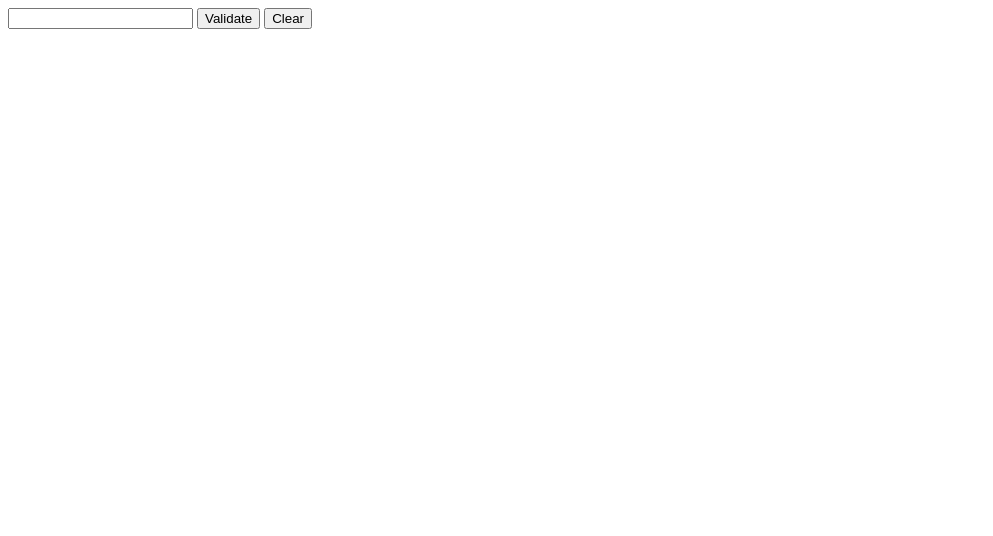
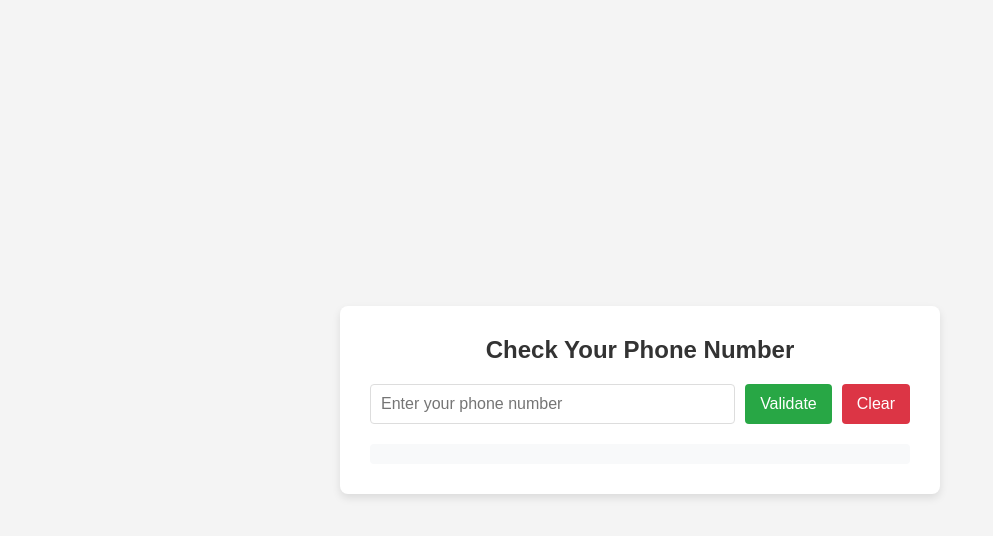
Before and after one commit to Ash-Taraghi/Telephone-Validator, a plain HTML site: page index.html in a window 1280 px wide. Shown: the whole page, without its empty margins (0-993 px from the left). Drawn offline with Linux system fonts and the light colour scheme.

Commit message:
finished vailidator

```diff
--- a/index.html
+++ b/index.html
@@ -5,13 +5,19 @@
     <meta charset="UTF-8">
     <meta name="viewport" content="width=device-width, initial-scale=1.0">
     <title>Telephone Validator</title>
+    <link rel="stylesheet" href="styles.css">
 </head>
 
 <body>
-    <input id="user-input">
-    <button id="check-btn">Validate</button>
-    <button id="clear-btn">Clear</button>
-    <div id="results-div"></div>
+    <div class="container">
+        <h2>Check Your Phone Number</h2>
+        <div class="input-group">
+            <input type="text" id="user-input" placeholder="Enter your phone number">
+            <button id="check-btn">Validate</button>
+            <button id="clear-btn">Clear</button>
+        </div>
+        <div id="results-div"></div>
+    </div>
     <script src="./script.js"></script>
 </body>
 
--- a/script.js
+++ b/script.js
@@ -1,12 +1,23 @@
 const checkBtn = document.getElementById("check-btn")
+const clearBtn = document.getElementById("clear-btn")
+const input = document.getElementById("user-input")
+const result = document.getElementById("results-div")
 
-function empty(){
-   if (checkBtn.value === ""){
+const regex = /^(1\s?)?(\(\d{3}\)|\d{3})[\s-]?\d{3}[\s-]?\d{4}$/;
+function check(){
+   if (input.value === ""){
     alert("Please provide a phone number")
+    }
+    else{
+        result.textContent = regex.test(input.value) ? `Valid US Number: ${input.value}` : `Invalid US Number: ${input.value}`
+    }
 }
 
+function clear(){
+    result.textContent= "";
 }
 
 
 
-checkBtn.addEventListener("click",empty)
+checkBtn.addEventListener("click",check)
+clearBtn.addEventListener("click", clear)
--- a/styles.css
+++ b/styles.css
@@ -0,0 +1,87 @@
+/* General Reset */
+* {
+    margin: 0;
+    padding: 0;
+    box-sizing: border-box;
+    font-family: Arial, sans-serif;
+}
+
+/* Body Styling */
+body {
+    background-color: #f4f4f4;
+    display: flex;
+    justify-content: center;
+    align-items: center;
+    height: 100vh;
+}
+
+/* Container Styling */
+.container {
+    background: white;
+    padding: 30px;
+    border-radius: 8px;
+    box-shadow: 0 4px 8px rgba(0, 0, 0, 0.1);
+    width: 100%;
+    max-width: 600px;
+    text-align: center;
+}
+
+/* Heading Styling */
+h2 {
+    color: #333;
+    margin-bottom: 20px;
+}
+
+/* Input Group Styling */
+.input-group {
+    display: flex;
+    gap: 10px;
+    margin-bottom: 20px;
+}
+
+/* Input Field Styling */
+#user-input {
+    flex: 1;
+    padding: 10px;
+    border: 1px solid #ddd;
+    border-radius: 4px;
+    font-size: 16px;
+}
+
+/* Button Styling */
+button {
+    padding: 10px 15px;
+    border: none;
+    border-radius: 4px;
+    font-size: 16px;
+    cursor: pointer;
+    transition: background-color 0.3s ease;
+}
+
+#check-btn {
+    background-color: #28a745;
+    color: white;
+}
+
+#check-btn:hover {
+    background-color: #218838;
+}
+
+#clear-btn {
+    background-color: #dc3545;
+    color: white;
+}
+
+#clear-btn:hover {
+    background-color: #c82333;
+}
+
+/* Results Div Styling */
+#results-div {
+    font-size: 16px;
+    padding: 10px;
+    border-radius: 4px;
+    background-color: #f8f9fa;
+    color: #333;
+    margin-top: 10px;
+}
```
